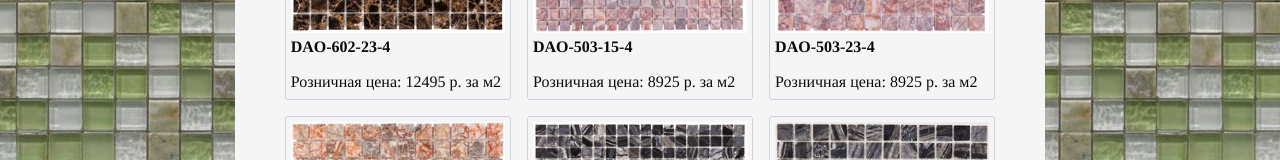
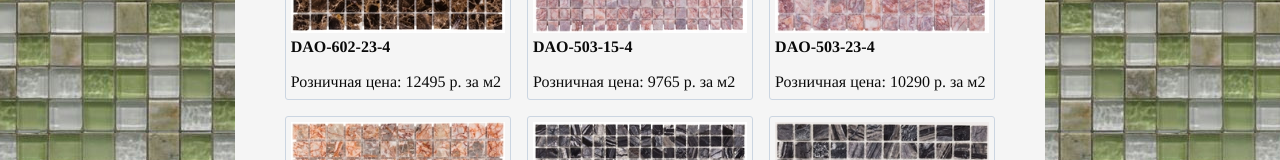
Before and after one commit to bikvin/dao.moscow.nextjs, a Next.js app: page /sklad in a window 1280 px wide. Shown: the part 787-947 px from the top of the page. Built offline with nearby package versions, Linux system fonts and the light colour scheme.

Commit message:
changed prices

```diff
--- a/src/app/sklad/page.tsx
+++ b/src/app/sklad/page.tsx
@@ -16,19 +16,19 @@ export default function SkladPage() {
     { name: "DAO-502-23-4", priceUSD: 116 },
     { name: "DAO-602-15-4", priceUSD: 116 },
     { name: "DAO-602-23-4", priceUSD: 119 },
-    { name: "DAO-503-15-4", priceUSD: 85 },
-    { name: "DAO-503-23-4", priceUSD: 85 },
+    { name: "DAO-503-15-4", priceUSD: 93 },
+    { name: "DAO-503-23-4", priceUSD: 98 },
     { name: "DAO-603-23-4", priceUSD: 94 },
     { name: "DAO-604-15-4", priceUSD: 86 },
     { name: "DAO-604-23-4", priceUSD: 94 },
-    { name: "DAO-505-15-4", priceUSD: 89 },
+    { name: "DAO-505-15-4", priceUSD: 98 },
     { name: "DAO-505-23-4", priceUSD: 89 },
-    { name: "DAO-605-15-4", priceUSD: 92 },
+    { name: "DAO-605-15-4", priceUSD: 101 },
     { name: "DAO-605-23-4", priceUSD: 101 },
     { name: "DAO-505-23-8", priceUSD: 94 },
     { name: "DAO-605-23-8", priceUSD: 112 },
     { name: "DAO-605-48-8", priceUSD: 118 },
-    { name: "DAO-606-15-4", priceUSD: 86 },
+    { name: "DAO-606-15-4", priceUSD: 93 },
     { name: "DAO-606-23-4", priceUSD: 93 },
     { name: "DAO-606-48-8", priceUSD: 95 },
     { name: "DAO-607-23-4", priceUSD: 95 },
@@ -39,7 +39,7 @@ export default function SkladPage() {
     { name: "DAO-614-T", priceUSD: 98 },
     { name: "DAO-615-23-8", priceUSD: 108 },
     { name: "DAO-516-23-4", priceUSD: 94 },
-    { name: "DAO-531-15-4", priceUSD: 90 },
+    { name: "DAO-531-15-4", priceUSD: 101 },
     { name: "DAO-531-23-4", priceUSD: 106 },
     { name: "DAO-631-23-4", priceUSD: 101 },
     { name: "DAO-531-23-8", priceUSD: 112 },
@@ -48,7 +48,7 @@ export default function SkladPage() {
     { name: "DAO-532-23-4", priceUSD: 86 },
     { name: "DAO-532-15-8", priceUSD: 101 },
     { name: "DAO-532-23-8", priceUSD: 107 },
-    { name: "DAO-533-15-4", priceUSD: 88 },
+    { name: "DAO-533-15-4", priceUSD: 98 },
     { name: "DAO-533-23-4", priceUSD: 96 },
     { name: "DAO-633-15-4", priceUSD: 99 },
     { name: "DAO-633-23-4", priceUSD: 112 },
@@ -64,7 +64,7 @@ export default function SkladPage() {
     { name: "DAO-536-15-4", priceUSD: 91 },
     { name: "DAO-536-23-4", priceUSD: 95 },
     { name: "DAO-636-15-4", priceUSD: 88 },
-    { name: "DAO-636-23-4", priceUSD: 101 },
+    { name: "DAO-636-23-4", priceUSD: 104 },
     { name: "DAO-536-15-8", priceUSD: 118 },
     { name: "DAO-536-23-8", priceUSD: 122 },
     { name: "DAO-636-15-8", priceUSD: 106 },
@@ -72,7 +72,7 @@ export default function SkladPage() {
     { name: "DAO-636-48-8", priceUSD: 124 },
     { name: "DAO-636-23-148-8", priceUSD: 138 },
     { name: "DAO-636-23-48-4", priceUSD: 97 },
-    { name: "DAO-537-15-4", priceUSD: 86 },
+    { name: "DAO-537-15-4", priceUSD: 89 },
     { name: "DAO-537-23-4", priceUSD: 95 },
     { name: "DAO-637-15-4", priceUSD: 91 },
     { name: "DAO-637-23-4", priceUSD: 96 },
@@ -81,7 +81,7 @@ export default function SkladPage() {
     { name: "DAO-638-15-4", priceUSD: 89 },
     { name: "DAO-638-23-4", priceUSD: 92 },
     { name: "DAO-638-48-8", priceUSD: 129 },
-    { name: "DAO-539-15-4", priceUSD: 83 },
+    { name: "DAO-539-15-4", priceUSD: 86 },
     { name: "DAO-539-23-4", priceUSD: 88 },
     { name: "DAO-639-15-4", priceUSD: 84 },
     { name: "DAO-639-23-4", priceUSD: 94 },
```
